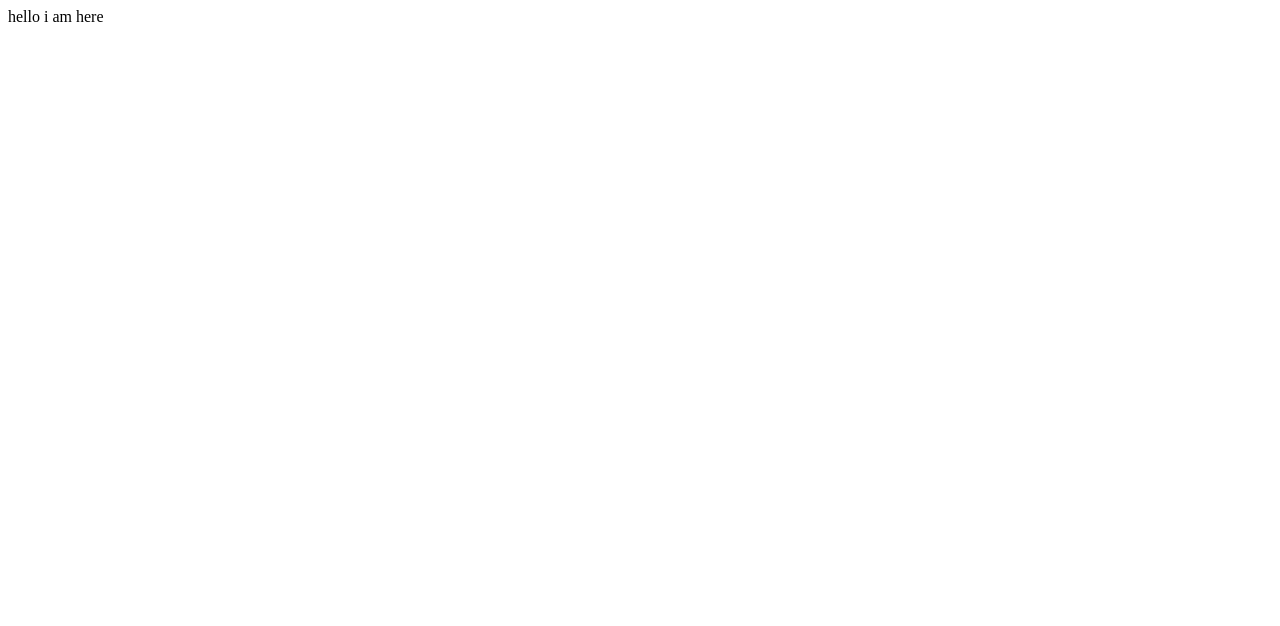
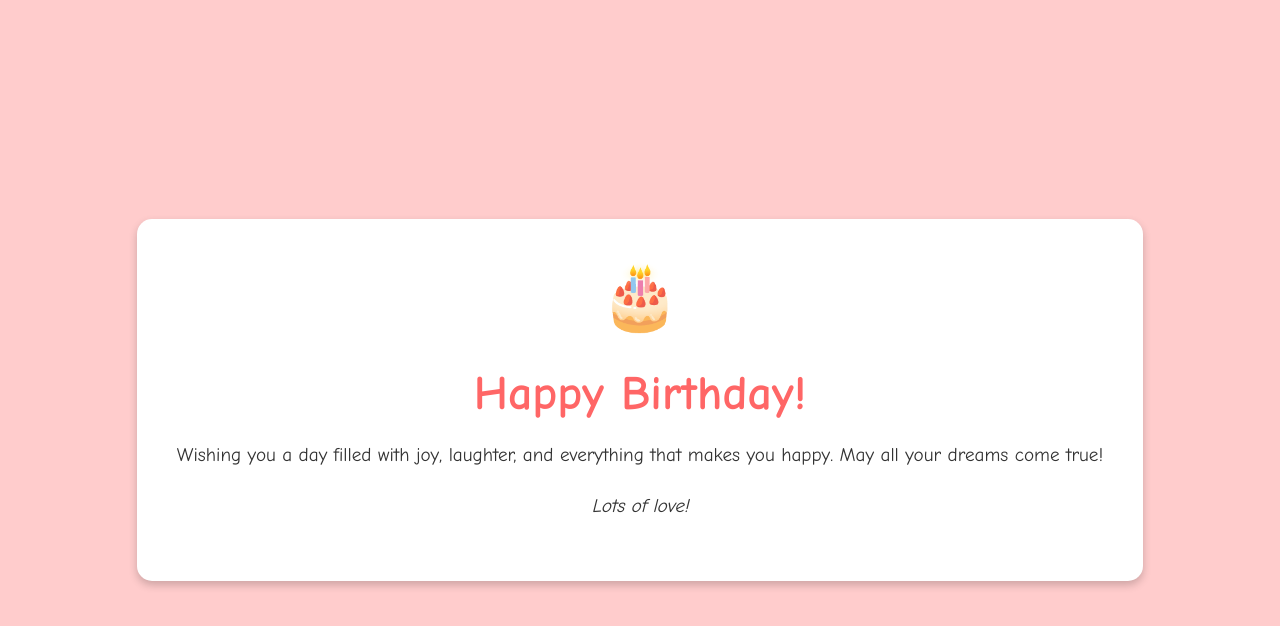
Before and after one commit to sureshema7843/Ex-1, a plain HTML site: page Hi.html in a window 1280 px wide. Drawn offline with Linux system fonts and the light colour scheme.

Commit message:
Update Hi.html

```diff
--- a/Hi.html
+++ b/Hi.html
@@ -1 +1,70 @@
-<html><body>hello i am here</body></html>
+<!DOCTYPE html>
+<html lang="en">
+<head>
+    <meta charset="UTF-8">
+    <meta name="viewport" content="width=device-width, initial-scale=1.0">
+    <title>Happy Birthday!</title>
+    <style>
+        body {
+            font-family: 'Comic Sans MS', cursive, sans-serif;
+            background-color: #ffcccc;
+            display: flex;
+            justify-content: center;
+            align-items: center;
+            height: 100vh;
+            margin: 0;
+        }
+        .birthday-card {
+            background-color: #fff;
+            border-radius: 15px;
+            box-shadow: 0 4px 8px rgba(0, 0, 0, 0.2);
+            padding: 40px;
+            text-align: center;
+            animation: fadeIn 2s;
+        }
+        .birthday-card h1 {
+            color: #ff6666;
+            font-size: 3em;
+            margin-bottom: 10px;
+        }
+        .birthday-card p {
+            color: #333;
+            font-size: 1.2em;
+            line-height: 1.6;
+        }
+        .message {
+            font-style: italic;
+            margin-top: 20px;
+        }
+        .cake-emoji {
+            font-size: 4em;
+            animation: bounce 1s infinite;
+        }
+        @keyframes fadeIn {
+            from { opacity: 0; }
+            to { opacity: 1; }
+        }
+        @keyframes bounce {
+            0%, 20%, 50%, 80%, 100% {
+                transform: translateY(0);
+            }
+            40% {
+                transform: translateY(-20px);
+            }
+            60% {
+                transform: translateY(-10px);
+            }
+        }
+    </style>
+</head>
+<body>
+
+<div class="birthday-card">
+    <span class="cake-emoji">🎂</span>
+    <h1>Happy Birthday!</h1>
+    <p>Wishing you a day filled with joy, laughter, and everything that makes you happy. May all your dreams come true!</p>
+    <p class="message">Lots of love!</p>
+</div>
+
+</body>
+</html>
```
